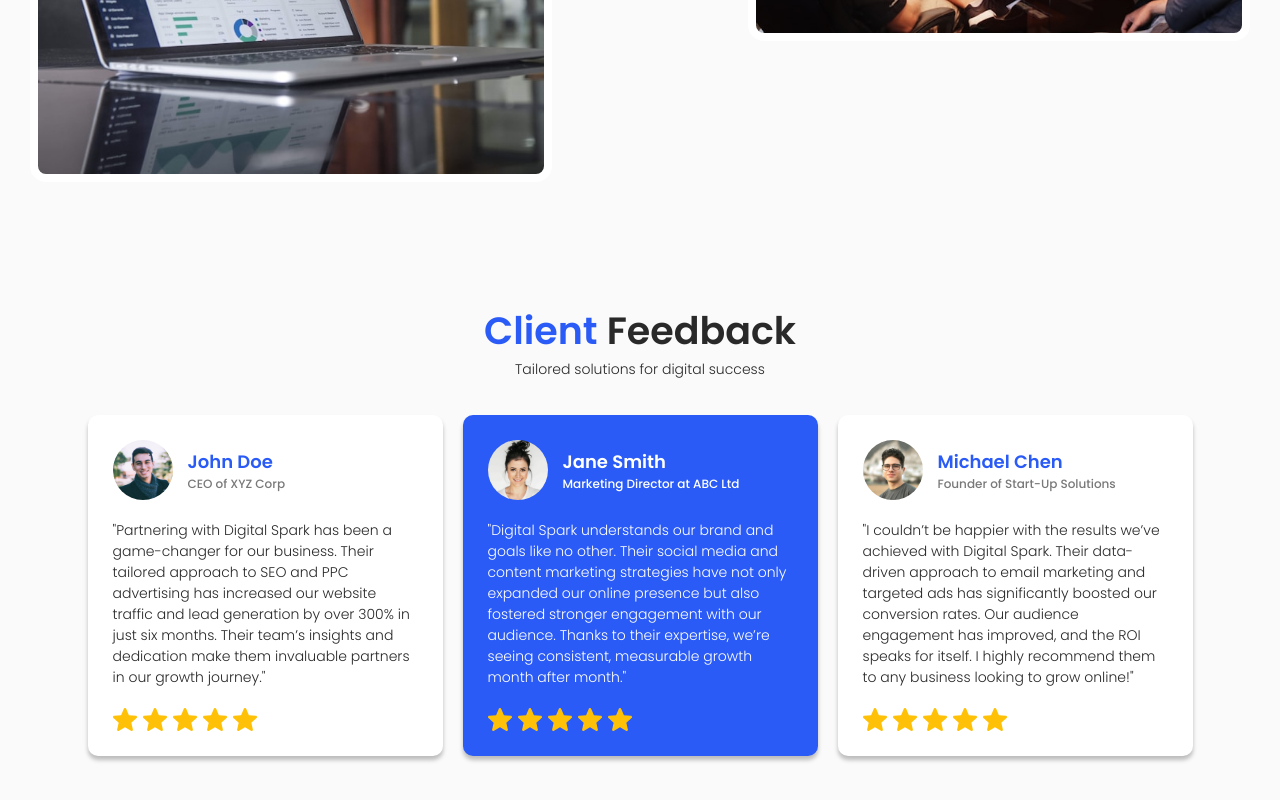
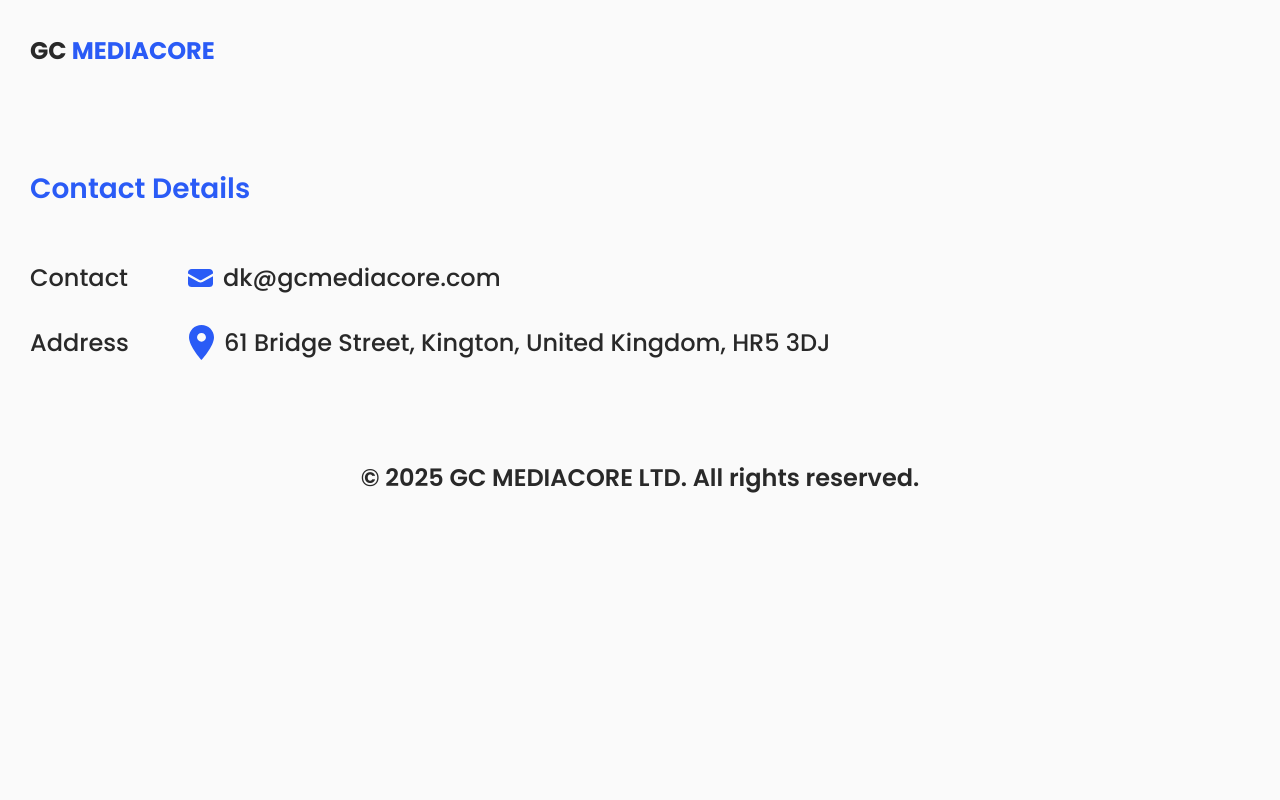
Before and after one commit to gc-websites/gc-mediacore-ltd, a React (Vite) app: page / in a window 1280 px wide. Shown: the part 1962-2762 px from the top of the page. After the commit the page ends 2497 px from the top, so only its background shows below. Built offline with nearby package versions, Linux system fonts and the light colour scheme.

Commit message:
gc mediacore ltd version 1.1

```diff
--- a/src/App.tsx
+++ b/src/App.tsx
@@ -1,17 +1,17 @@
 import Layout from './layout/Layout/Layout';
 import About from './views/About/About';
-import Feedback from './views/Feedback/Feedback';
-import Hero from './views/Hero/Hero';
+// import Feedback from './views/Feedback/Feedback';
+// import Hero from './views/Hero/Hero';
 import Partner from './views/Partner/Partner';
 import Services from './views/Services/Services';
 
 function App() {
   return (
     <Layout>
-      <Hero />
+      {/* <Hero /> */}
       <Services />
       <About />
-      <Feedback />
+      {/* <Feedback /> */}
       <Partner />
     </Layout>
   );
--- a/src/components/Contacts/Contacts.scss
+++ b/src/components/Contacts/Contacts.scss
@@ -5,6 +5,42 @@
 }
 
 .contacts__link {
+  display: flex;
+  align-items: center;
+
+  @media screen and (max-width: 768px) {
+    flex-direction: column;
+    row-gap: 10px;
+  }
+}
+
+.contacts__mail {
+  width: 25px;
+  height: 18px;
+  flex-shrink: 0;
+}
+
+.contacts__location {
+  width: 25px;
+  height: 35px;
+  flex-shrink: 0;
+}
+
+.contacts__title {
+  margin-right: 60px;
+  color: #292929;
+  font-size: 24px;
+  font-style: normal;
+  font-weight: 500;
+  line-height: normal;
+
+  @media screen and (max-width: 768px) {
+    margin: 0;
+    font-size: 20px;
+  }
+}
+
+.contacts__row {
   display: flex;
   align-items: center;
   column-gap: 10px;
@@ -19,15 +55,3 @@
     font-size: 20px;
   }
 }
-
-.contacts__mail {
-  width: 25px;
-  height: 18px;
-  flex-shrink: 0;
-}
-
-.contacts__location {
-  width: 25px;
-  height: 35px;
-  flex-shrink: 0;
-}
--- a/src/components/Contacts/Contacts.tsx
+++ b/src/components/Contacts/Contacts.tsx
@@ -6,11 +6,14 @@
 const Contacts = () => {
   return (
     <div className="contacts" id="contact">
-      <a href="mailto:info@gcmediacoreltd.com" className="contacts__link">
+      <a href="mailto:dk@gcmediacore.com" className="contacts__link">
+        <span className="contacts__title">Contact</span>
+        <div className="contacts__row">
           <span>
             <img src={mail} alt="mail" className="contacts__mail" />
           </span>
-        info@gcmediacoreltd.com
+          dk@gcmediacore.com
+        </div>
       </a>
       <a
         href="https://maps.app.goo.gl/obwvQBp2hZsCi7eb6"
@@ -18,10 +21,13 @@
         target="_blank"
         rel="noreferrer"
       >
+        <span className="contacts__title">Address</span>
+        <div className="contacts__row">
           <span>
             <img src={location} alt="location" className="contacts__location" />
           </span>
           61 Bridge Street, Kington, United Kingdom, HR5 3DJ
+        </div>
       </a>
     </div>
   );
--- a/src/components/Logo/Logo.tsx
+++ b/src/components/Logo/Logo.tsx
@@ -8,7 +8,7 @@
   return (
     <a href="/" className={`logo__link ${className}`}>
       <h2 className="logo__title">
-        GC <span className="logo__span">MEDIACORE</span> LTD
+        GC <span className="logo__span">MEDIACORE</span>
       </h2>
     </a>
   );
--- a/src/layout/Footer/Footer.scss
+++ b/src/layout/Footer/Footer.scss
@@ -30,6 +30,10 @@
       text-align: center;
     }
   }
+
+  @media screen and (max-width: 768px) {
+    row-gap: 35px;
+  }
 }
 
 .footer__navbar {
--- a/src/layout/Footer/Footer.tsx
+++ b/src/layout/Footer/Footer.tsx
@@ -2,7 +2,7 @@
 
 import Container from '../../components/Container/Container';
 import Logo from '../../components/Logo/Logo';
-import NavBar from '../../components/NavBar/NavBar';
+// import NavBar from '../../components/NavBar/NavBar';
 import Contacts from '../../components/Contacts/Contacts';
 
 const Footer = () => {
@@ -11,13 +11,13 @@
       <Container>
         <Logo />
         <div className="footer__wrapper">
-          <div className="footer__column">
+          {/* <div className="footer__column">
             <h2 className="footer__column--title">Quick Link</h2>
             <NavBar
               linkClassName="footer__navbar--link"
               listClassName="footer__navbar"
             />
-          </div>
+          </div> */}
           <div className="footer__column">
             <h2 className="footer__column--title">Contact Details</h2>
             <Contacts />
--- a/src/views/About/About.tsx
+++ b/src/views/About/About.tsx
@@ -15,7 +15,7 @@
         <div className="about__wrapper">
           <div className="about__card">
             <p className="about__subtitle">
-              At Digital Spark, we understand that every business is unique.
+              At GC Mediacore, we understand that every business is unique.
               That’s why we take a customized approach to digital marketing. Our
               team combines cutting-edge tools, data-driven strategies, and
               industry expertise to help you achieve measurable success.
--- a/src/views/Feedback/Feedback.tsx
+++ b/src/views/Feedback/Feedback.tsx
@@ -27,10 +27,10 @@
               </div>
             </div>
             <p className="card__description">
-              &quot;Partnering with Digital Spark has been a game-changer for
-              our business. Their tailored approach to SEO and PPC advertising
-              has increased our website traffic and lead generation by over 300%
-              in just six months. Their team’s insights and dedication make them
+              &quot;Partnering with GC Mediacore has been a game-changer for our
+              business. Their tailored approach to SEO and PPC advertising has
+              increased our website traffic and lead generation by over 300% in
+              just six months. Their team’s insights and dedication make them
               invaluable partners in our growth journey.&quot;
             </p>
             <div className="feedback__rating">
@@ -52,7 +52,7 @@
               </div>
             </div>
             <p className="card__description--main">
-              &quot;Digital Spark understands our brand and goals like no other.
+              &quot;GC Mediacore understands our brand and goals like no other.
               Their social media and content marketing strategies have not only
               expanded our online presence but also fostered stronger engagement
               with our audience. Thanks to their expertise, we’re seeing
@@ -76,7 +76,7 @@
             </div>
             <p className="card__description">
               &quot;I couldn’t be happier with the results we’ve achieved with
-              Digital Spark. Their data-driven approach to email marketing and
+              GC Mediacore. Their data-driven approach to email marketing and
               targeted ads has significantly boosted our conversion rates. Our
               audience engagement has improved, and the ROI speaks for itself. I
               highly recommend them to any business looking to grow
```
Lines whose indentation alone changed are shown as unchanged.
